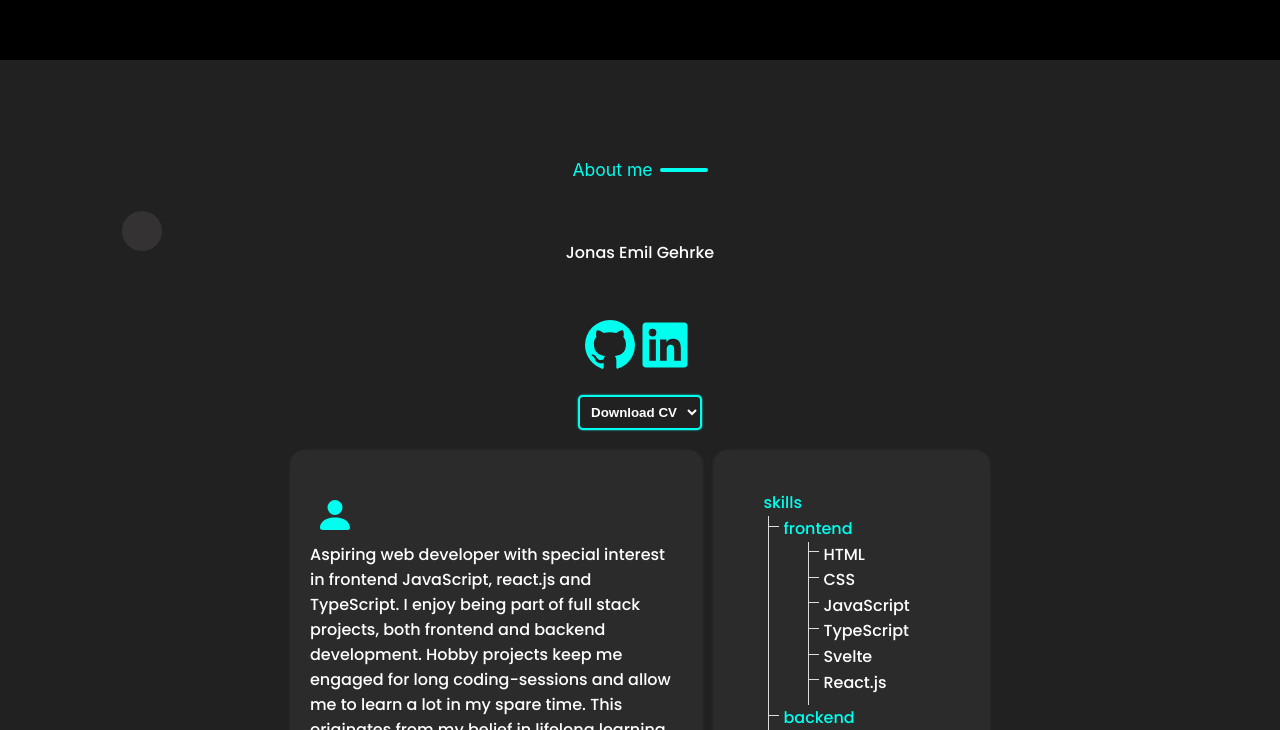
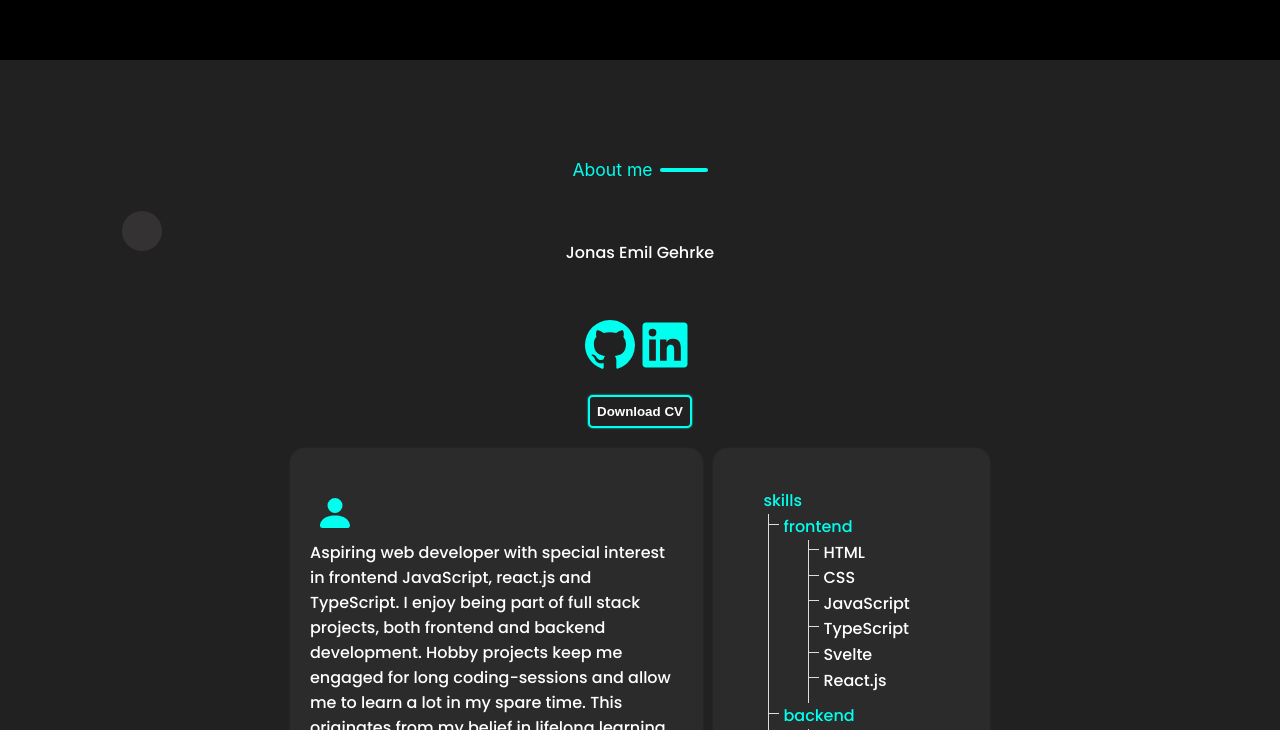
Before and after one commit to jonasegehrke/react-portfolio, a React (Create React App) app: page / in a window 1280 px wide. Shown: the part 740-1470 px from the top of the page. Built offline with nearby package versions, Linux system fonts and the light colour scheme; a web font is replaced by a local one.

Commit message:
removed arrow from download

```diff
--- a/src/App.css
+++ b/src/App.css
@@ -604,6 +604,8 @@ nav{
     cursor: pointer;
     margin-bottom: 20px;
     transition: all 0.2s ease-in;
+    -webkit-appearance: none;
+  -moz-appearance: none;
 }
 
 .download-icon{
```
